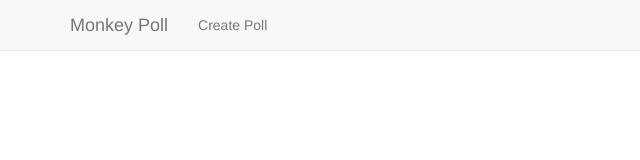
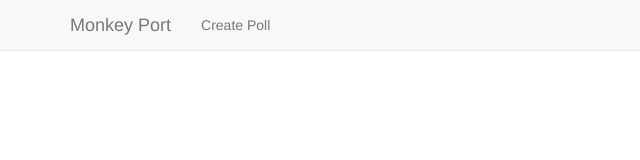
Before and after one commit to roberthodgen/monkey-port, a website: page src/static/app.html in a window 1280 px wide. Shown: the full height of the page, 0-640 px from the left. Drawn offline with nearby package versions, Linux system fonts and the light colour scheme; some packages are replaced by stand-ins of ours.

Commit message:
Misc. changes

```diff
--- a/src/static/app.html
+++ b/src/static/app.html
@@ -5,7 +5,8 @@
 		<meta http-equiv="X-UA-Compatible" content="IE=edge">
 		<meta name="viewport" content="width=device-width, initial-scale=1">
 		<!-- The above 3 meta tags *must* come first in the head; any other head content must come *after* these tags -->
-		<title>Bootstrap 101 Template</title>
+
+		<title>Monkey Port</title>
 
 		<!-- Bootstrap -->
 		<link href="/vendor/bootstrap/css/bootstrap.min.css" rel="stylesheet">
@@ -32,7 +33,7 @@
 						<span class="icon-bar"></span>
 						<span class="icon-bar"></span>
 					</button>
-					<a class="navbar-brand" href="/">Monkey Poll</a>
+					<a class="navbar-brand" href="/">Monkey Port</a>
 				</div>
 
 				<!-- Collect the nav links, forms, and other content for toggling -->
@@ -50,6 +51,7 @@
 			</div><!-- /.container-fluid -->
 		</nav>
 
+		<!-- ngView -->
 		<ng-view></ng-view>
 
 		<!-- jQuery (necessary for Bootstrap's JavaScript plugins) -->
```
